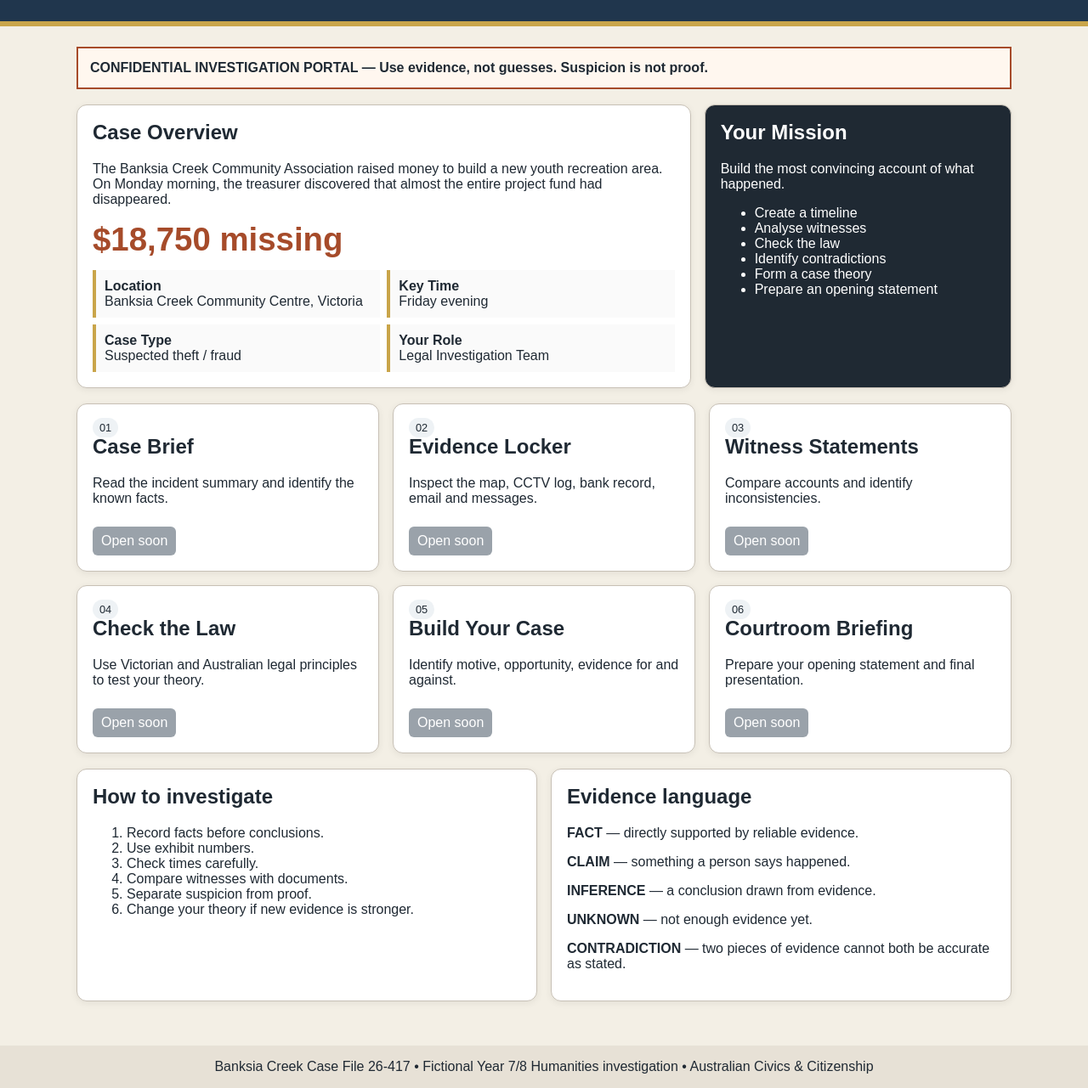
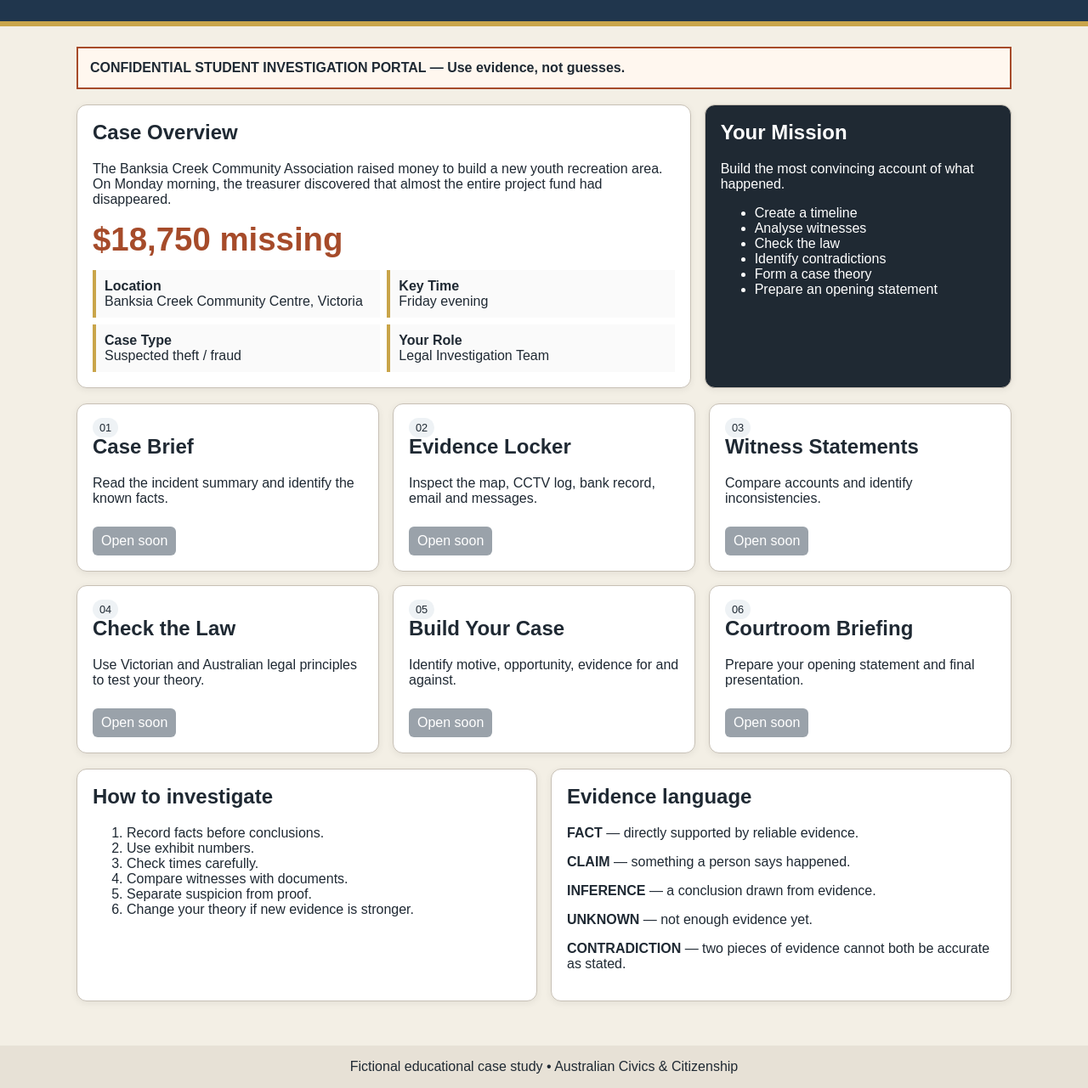
Before and after one commit to jenniferdonnelly-jd/banksia-creek-investigation, a plain HTML site: page preview.html in a window 1280 px wide. Shown: the part 130-1411 px from the top of the page at 85% size. Drawn offline with Linux system fonts and the light colour scheme.

Commit message:
index.html

```diff
--- a/preview.html
+++ b/preview.html
@@ -1,5 +1,5 @@
 <!doctype html>
-<html><head><meta charset="utf-8"><title>Banksia Creek | Case File 26-417</title>
+<html><head><meta charset="utf-8"><title>Banksia Creek Case File 26-417</title>
 <style>
 body{font-family:Arial,sans-serif;margin:0;background:#f3efe5;color:#1f2933}
 header{background:#20364d;color:#fff;padding:28px;border-bottom:6px solid #c9a54a}
@@ -17,7 +17,7 @@ footer{margin-top:28px;background:#e7e1d6;padding:16px;text-align:center}
 <body>
 <header><div>YEAR 7/8 HUMANITIES • CIVICS & CITIZENSHIP</div><h1>BANKSIA CREEK</h1><div>CASE FILE 26-417 • THE MISSING COMMUNITY FUND</div></header>
 <main>
-<div class="notice">CONFIDENTIAL INVESTIGATION PORTAL — Use evidence, not guesses. Suspicion is not proof.</div>
+<div class="notice">CONFIDENTIAL STUDENT INVESTIGATION PORTAL — Use evidence, not guesses.</div>
 <section class="hero">
 <div class="card">
 <h2>Case Overview</h2>
@@ -44,5 +44,5 @@ footer{margin-top:28px;background:#e7e1d6;padding:16px;text-align:center}
 <div class="card"><h2>Evidence language</h2><p><b>FACT</b> — directly supported by reliable evidence.</p><p><b>CLAIM</b> — something a person says happened.</p><p><b>INFERENCE</b> — a conclusion drawn from evidence.</p><p><b>UNKNOWN</b> — not enough evidence yet.</p><p><b>CONTRADICTION</b> — two pieces of evidence cannot both be accurate as stated.</p></div>
 </section>
 </main>
-<footer>Banksia Creek Case File 26-417 • Fictional Year 7/8 Humanities investigation • Australian Civics & Citizenship</footer>
+<footer>Fictional educational case study • Australian Civics & Citizenship</footer>
 </body></html>
```
